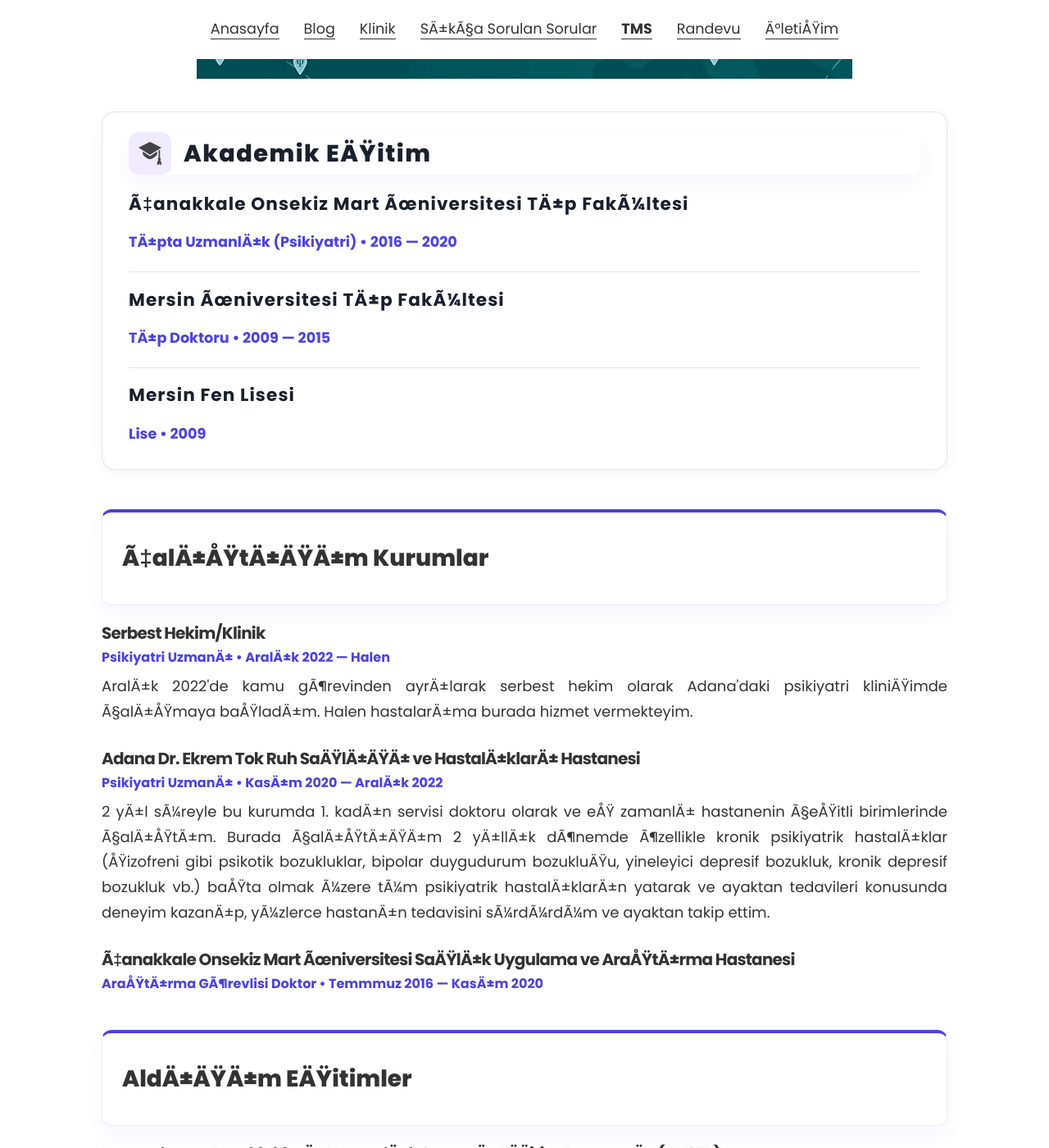
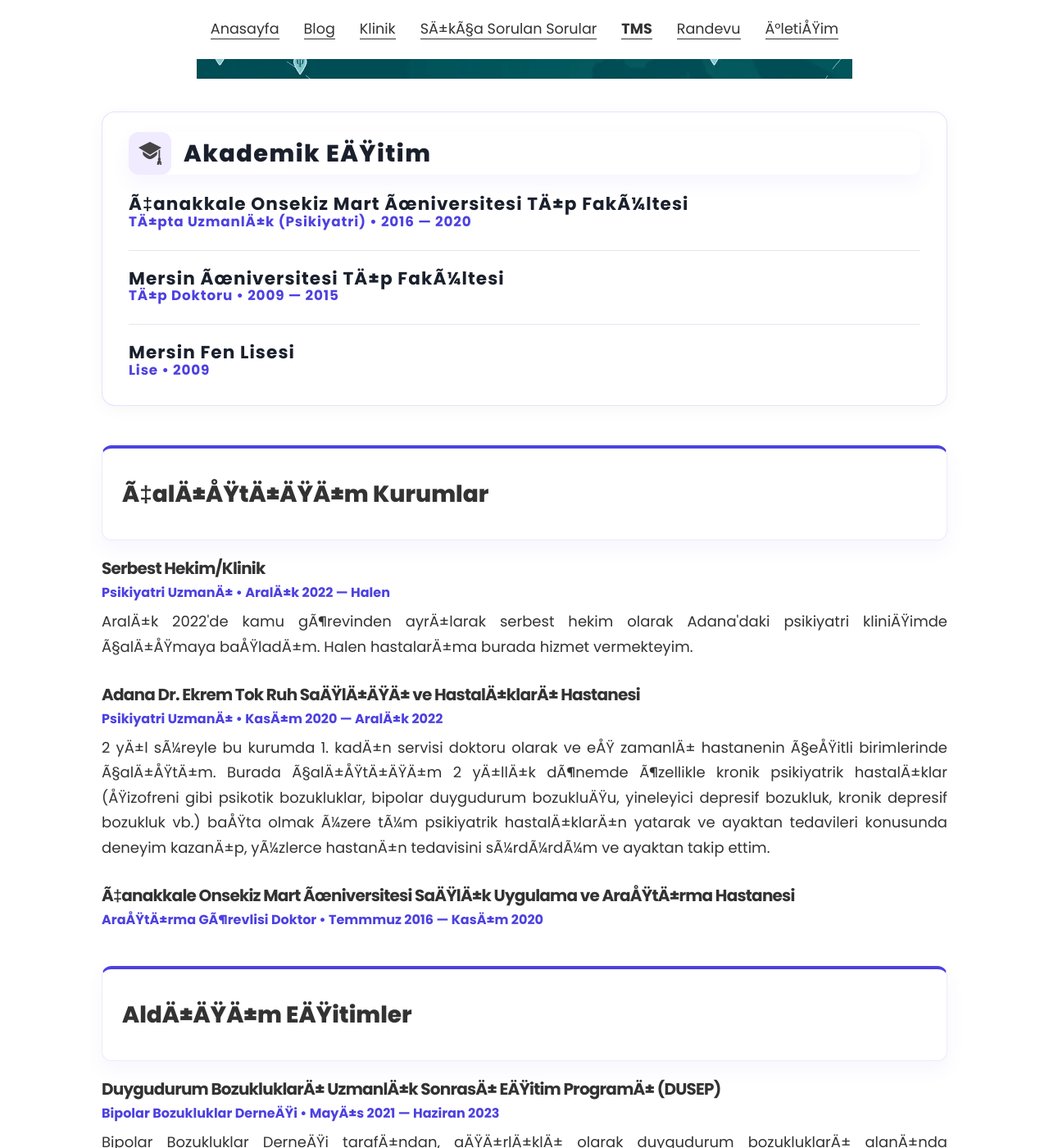
Before and after one commit to ibucgun/ibucgun.github.io, a Jekyll site: the page built from index.html, in a window 1280 px wide and 1400 px high, scrolled down 1792 px. Shown: the whole window at 82% size. Built offline with Jekyll 4.4.1, drawn with Linux system fonts in a browser that asks for light colours.

Commit message:
Update _resume.scss

```diff
--- a/_sass/_resume.scss
+++ b/_sass/_resume.scss
@@ -465,12 +465,13 @@
 	.resume-item-details {
     @include sans_bold;
     color: #4d41e0 !important;
-      font-size: 1.1rem !important; // Detaylar (Tıp Fakültesi vs) büyüdü
-      text-transform: none !important; // Büyük harf iptal edildi
-      letter-spacing: normal !important;
-      margin-bottom: 0.5rem !important;
+    font-size: 1.05rem !important;
+    text-transform: none !important;
+    margin-top: 0px !important;    // Üst boşluğu da sıfırladık
+    margin-bottom: 0.6rem !important; // Açıklama metniyle arasına mesafe bıraktık
     display: block !important;
-      line-height: 1.3 !important;
+    line-height: 1.1 !important;   // Satır yüksekliğini daralttık
+    text-align: left !important;
   }
 
     .resume-item-copy {
```
Lines whose indentation alone changed are shown as unchanged.
